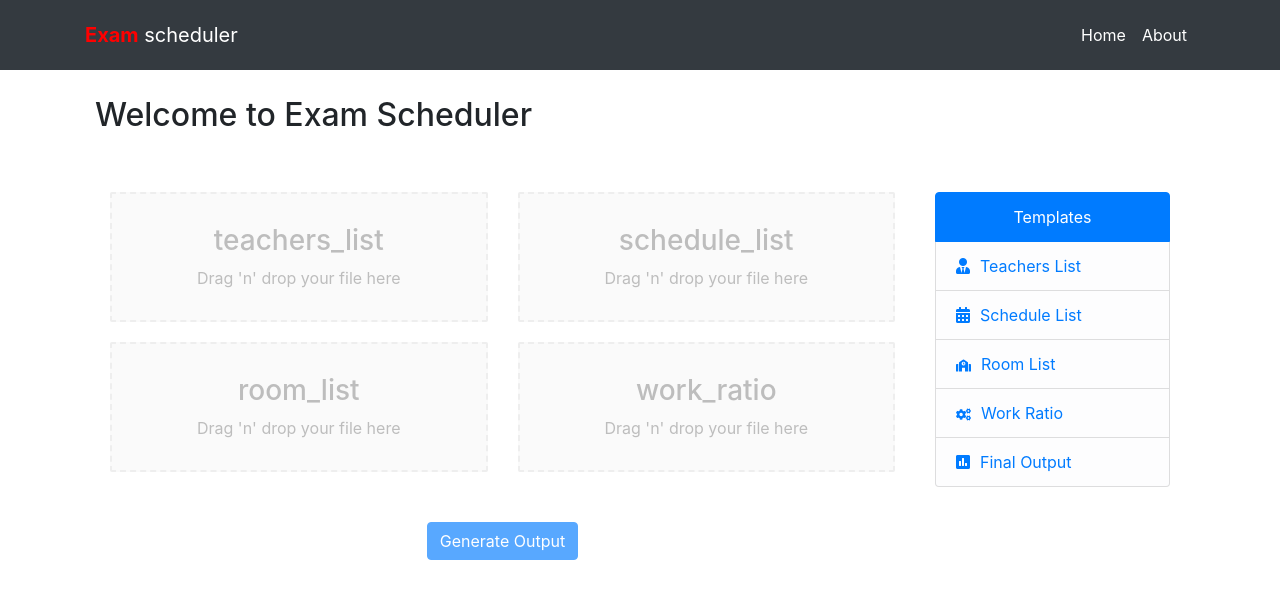
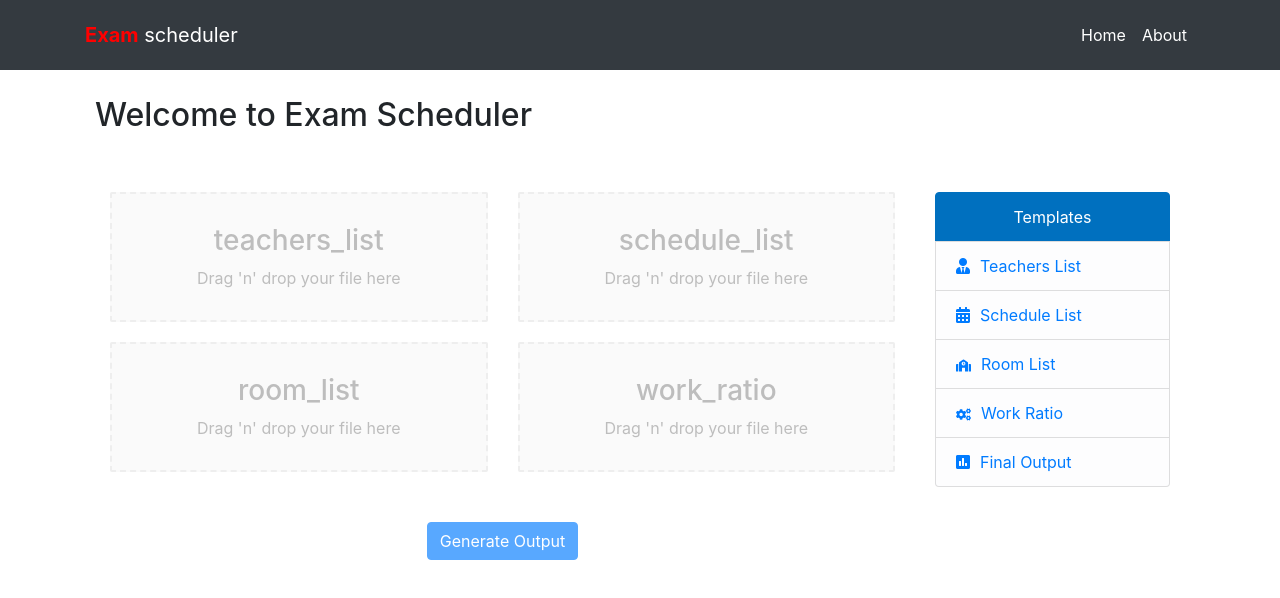
Before and after one commit to srbcheema1/ExamScheduler, a React (Create React App) app: page / in a window 1280 px wide. Shown: the top 598 px of the page. Built offline with nearby package versions, Linux system fonts and the light colour scheme.

Commit message:
trouble with bootstrap ok now
- the active section had z-index as 2 in bootstrap
- which made it appear on top of others in case of error messages.

```diff
--- a/src/components/Drop.css
+++ b/src/components/Drop.css
@@ -16,7 +16,7 @@
     padding: 5px 10px;
 
     position: absolute;
-    z-index: 1;
+    z-index: 10;
 
     margin-bottom: 10px;
 }
--- a/src/pages/Home.css
+++ b/src/pages/Home.css
@@ -7,3 +7,9 @@
     border-width: 0px;
     padding: 20px;
 }
+
+.srb-pane-title{
+    color:#fff;
+    background-color:#0070bf;
+    border-color:#0070bf;
+}
--- a/src/pages/Home.js
+++ b/src/pages/Home.js
@@ -130,7 +130,7 @@ class Home extends Component{
           <div className="col-md-3 scheduler-box">
             <div className="content-section">
               <ul className="list-group">
-                <li className="list-group-item list-group-item-light active text-center">Templates</li>
+                <li className="list-group-item list-group-item-light srb-pane-title text-center">Templates</li>
                 <li className="list-group-item list-group-item-light">
                   <a href="https://docs.google.com/spreadsheets/d/15bAOhsQVrBLxnEd4DI-PgnyDpE14taAN_ydTV9vniWY/edit?usp=sharing"
                   target="_blank" rel="noreferrer noopener">
```
